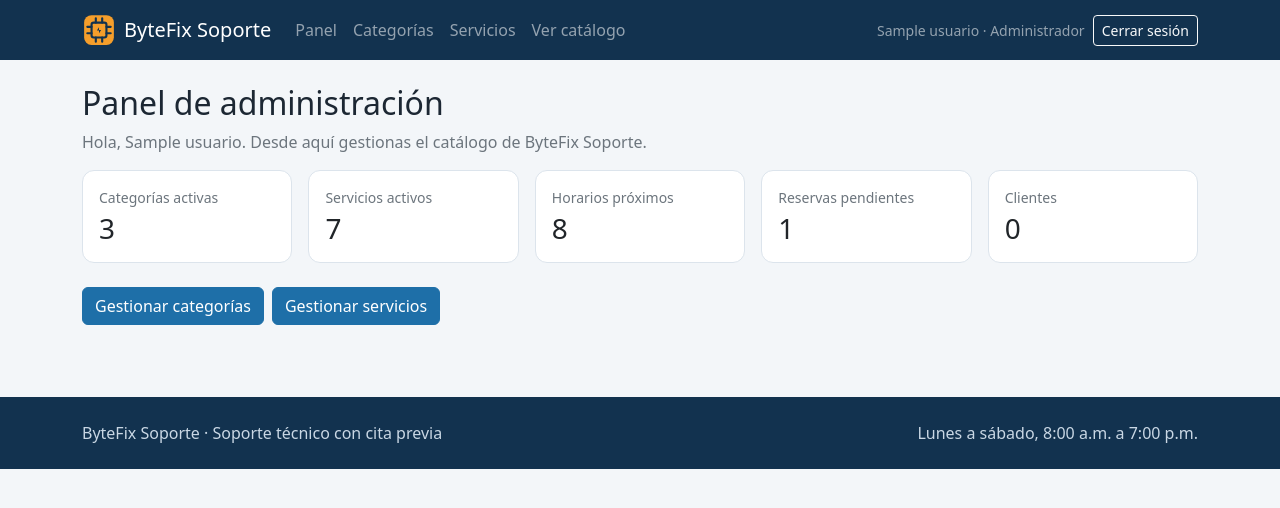
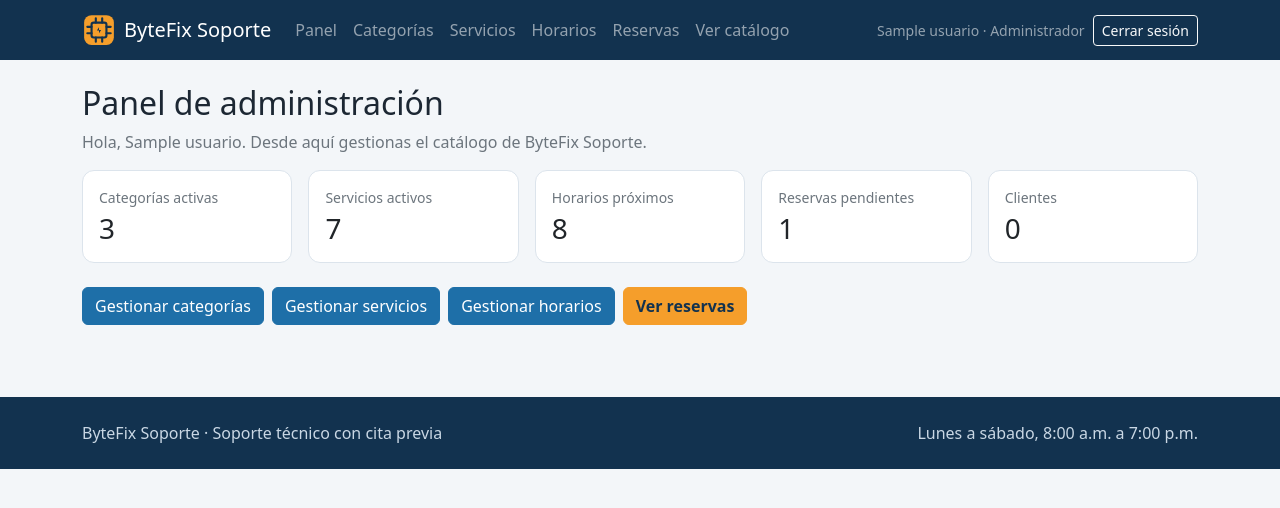
Before and after one commit to kantlaw/Parcial-2, a PHP site: page /bookgo-lite/admin/index.php in a window 1280 px wide. Shown: the top 508 px of the page. Run offline with PHP 8.4, Linux system fonts and the light colour scheme; the visitor is signed in with stand-in values (Sample User, id 1); data comes from the database, SQL or seed files in the repository; tables that the repository leaves empty hold one stand-in row (values such as "Sample post").

Commit message:
Administración: menú y panel con horarios y reservas, y README final

```diff
--- a/admin/index.php
+++ b/admin/index.php
@@ -36,5 +36,7 @@ require '../includes/header.php';
 <div class="d-flex flex-wrap gap-2">
   <a href="<?= url('admin/categorias.php') ?>" class="btn btn-primary">Gestionar categorías</a>
   <a href="<?= url('admin/servicios.php') ?>" class="btn btn-primary">Gestionar servicios</a>
+  <a href="<?= url('admin/horarios.php') ?>" class="btn btn-primary">Gestionar horarios</a>
+  <a href="<?= url('admin/reservas.php') ?>" class="btn btn-acento">Ver reservas</a>
 </div>
 <?php require '../includes/footer.php'; ?>
--- a/includes/header.php
+++ b/includes/header.php
@@ -34,6 +34,8 @@ $rol = $usuario['rol'] ?? null;
             <li class="nav-item"><a class="nav-link" href="<?= url('admin/index.php') ?>">Panel</a></li>
             <li class="nav-item"><a class="nav-link" href="<?= url('admin/categorias.php') ?>">Categorías</a></li>
             <li class="nav-item"><a class="nav-link" href="<?= url('admin/servicios.php') ?>">Servicios</a></li>
+            <li class="nav-item"><a class="nav-link" href="<?= url('admin/horarios.php') ?>">Horarios</a></li>
+            <li class="nav-item"><a class="nav-link" href="<?= url('admin/reservas.php') ?>">Reservas</a></li>
             <li class="nav-item"><a class="nav-link" href="<?= url('catalogo.php') ?>">Ver catálogo</a></li>
           <?php else: ?>
             <!-- Menú público y del CLIENTE -->
```
Also changed, not shown: README.md.
